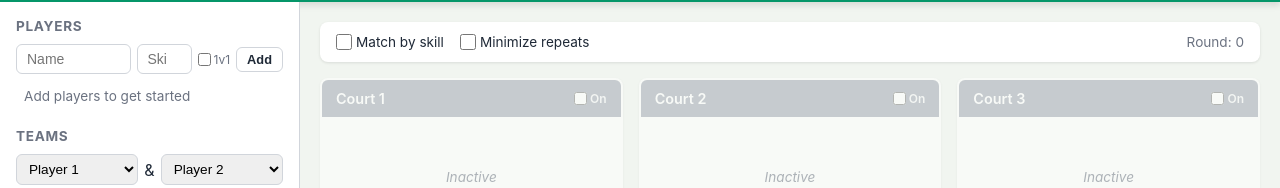
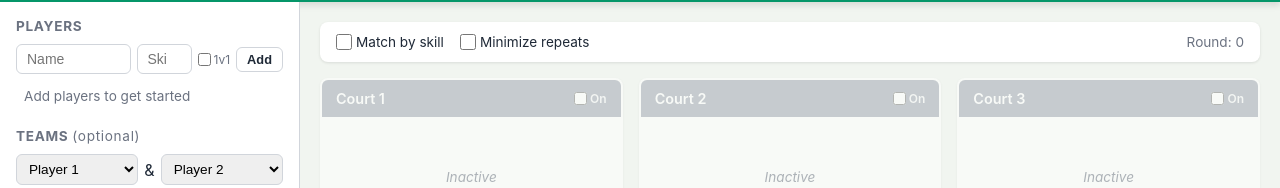
Before and after one commit to bterry-cmg/pickle-jar, a plain HTML site: page index.html in a window 1280 px wide. Shown: the part 77-265 px from the top of the page. Drawn offline with Linux system fonts and the light colour scheme.

Commit message:
Add (optional) label to Teams header
Co-Authored-By: Claude Opus 4.6 <noreply@anthropic.com>

```diff
--- a/index.html
+++ b/index.html
@@ -518,7 +518,7 @@ body {
 
     <!-- Teams -->
     <div class="sidebar-section">
-      <h2>Teams</h2>
+      <h2>Teams <span style="text-transform:none;font-weight:400;">(optional)</span></h2>
       <div class="team-form">
         <div class="row">
           <select id="teamPlayer1"><option value="">Player 1</option></select>
```
